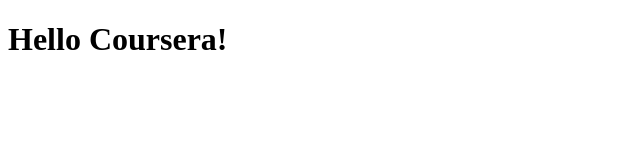
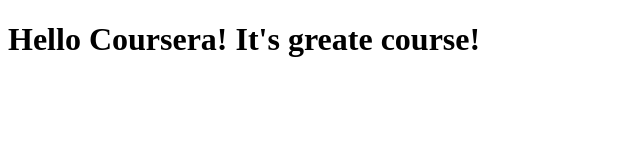
Before and after one commit to dmitriygerasymenko/coursera-test, a plain HTML site: page site/index.html in a window 1280 px wide. Shown: the whole page, without its empty margins (0-640 px from the left). Drawn offline with Linux system fonts and the light colour scheme.

Commit message:
Small addititon to our page content.

```diff
--- a/site/index.html
+++ b/site/index.html
@@ -4,6 +4,6 @@
 	<title>Hello Coursera!</title>
 </head>
 <body>
-<h1>Hello Coursera!</h1>
+<h1>Hello Coursera! It's greate course!</h1>
 </body>
 </html>
```
